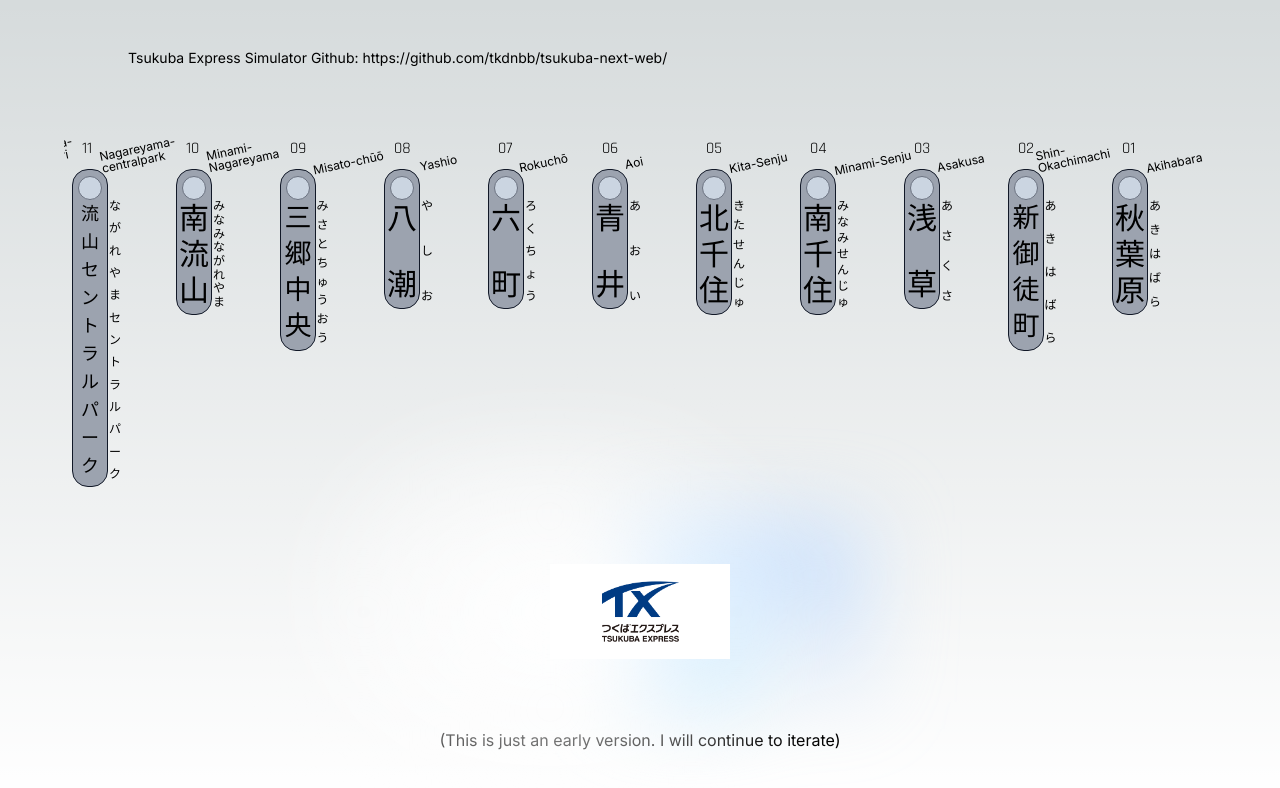
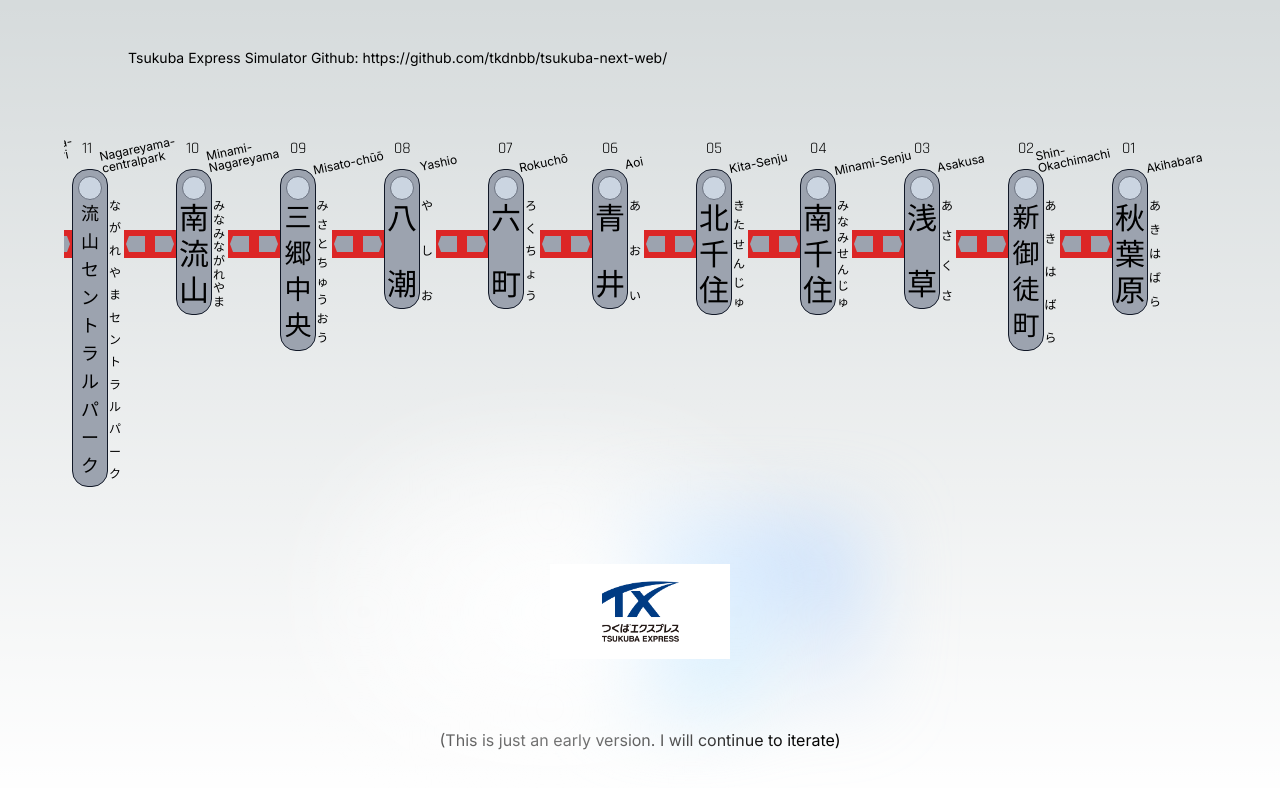
Before and after one commit to tkdnbb/tsukuba-next-web, a Next.js app: page / in a window 1280 px wide. Shown: the top 788 px of the page. Built offline with nearby package versions, Linux system fonts and the light colour scheme.

Commit message:
update(component): Add circleClass and redRect in StationLabel

```diff
--- /dev/null
+++ b/src/components/atoms/Pentagon.tsx
@@ -0,0 +1,38 @@
+import { cn } from "@/lib/utils";
+
+interface Props {
+  direction: "left" | "right";
+  active?: boolean;
+}
+
+const Pentagon = ({ direction, active }: Props) => {
+  const pentagonClass = cn("h-4 w-4 bg-gray-400", {
+    "bg-green-400": active,
+  });
+  const triangleClass = cn(
+    "border-gray-400",
+    {
+      "border-green-400": active,
+    },
+    `w-0 h-0 border-r-[3px]
+     border-t-[8px] border-t-transparent
+     border-b-[8px] border-b-transparent
+	  `
+  );
+  const leftClass = cn(triangleClass, {
+    hidden: direction === "right",
+  });
+  const rightClass = cn(triangleClass, "border-r-0", "border-l-[3px]", {
+    hidden: direction === "left",
+  });
+
+  return (
+    <div className="flex items-center">
+      <div className={leftClass}></div>
+      <div className={pentagonClass}></div>
+      <div className={rightClass}></div>
+    </div>
+  );
+};
+
+export default Pentagon;
--- a/src/components/molecules/StationLabel.tsx
+++ b/src/components/molecules/StationLabel.tsx
@@ -1,4 +1,5 @@
 import { cn } from "@/lib/utils";
+import Pentagon from "../atoms/Pentagon";
 
 export type StationId =
   | "01"
@@ -112,6 +113,9 @@
   enName: StationEnName;
   name: StationName;
   furigana: StationFurigana;
+  active?: "left" | "right";
+  isDestination?: boolean;
+  isStop?: boolean;
 }
 
 const multiLineEnNames = new Set([
@@ -146,6 +150,9 @@
   furigana,
   enName,
   serial,
+  active,
+  isStop,
+  isDestination,
 }: StationLabelProps) => {
   const isMultiLine = multiLineEnNames.has(enName);
   const enNameClass = cn("text-xs -rotate-12 leading-3", {
@@ -174,6 +181,19 @@
       "-right-[22px]": name.length > 6,
     }
   );
+  const circleClass = cn(
+    "rounded-full bg-slate-300 w-6 h-6 border border-solid border-gray-500",
+    {
+      "bg-red-600": isDestination,
+      "bg-yellow-400": isStop,
+    }
+  );
+  const redRectClass = cn(
+    "absolute flex items-center justify-between top-17.5 h-7 w-13 -left-13 px-0.5 bg-red-600",
+    {
+      hidden: serial === 20,
+    }
+  );
 
   return (
     <section className="w-26 min-w-[6.5rem]">
@@ -181,10 +201,13 @@
         <div className="translate-x-2.5 font-number">{id}</div>
         <div className={enNameClass}>{transformEnName(enName)}</div>
       </div>
-
-      <div className="flex items-center py-2 gap-[3px]">
+      <div className="flex items-center py-2 gap-[3px] relative">
+        <div className={redRectClass}>
+          <Pentagon direction="left" active={active === "left"} />
+          <Pentagon direction="right" active={active === "right"} />
+        </div>
         <div className="flex bg-gray-400 rounded-2xl flex-col w-9 items-center justify-start text-center text-3xl py-[6px] min-h-[140px] border border-solid border-gray-900">
-          <div className="rounded-full bg-slate-300 w-6 h-6 border border-solid border-gray-500"></div>
+          <div className={circleClass}></div>
           <div className="relative flex flex-1">
             <div className={nameClass}>
               {name.split("").map((i, idx) => (
--- a/tailwind.config.js
+++ b/tailwind.config.js
@@ -22,6 +22,16 @@
         5.5: "1.375rem",
         26: "6.5rem",
       },
+      width: {
+        13: "3.25rem",
+      },
+      inset: {
+        13: "3.25rem",
+        17: "4.25rem",
+        17.5: "4.3125rem",
+        18: "4.5rem",
+        19: "4.75rem",
+      },
     },
   },
   plugins: [],
```
